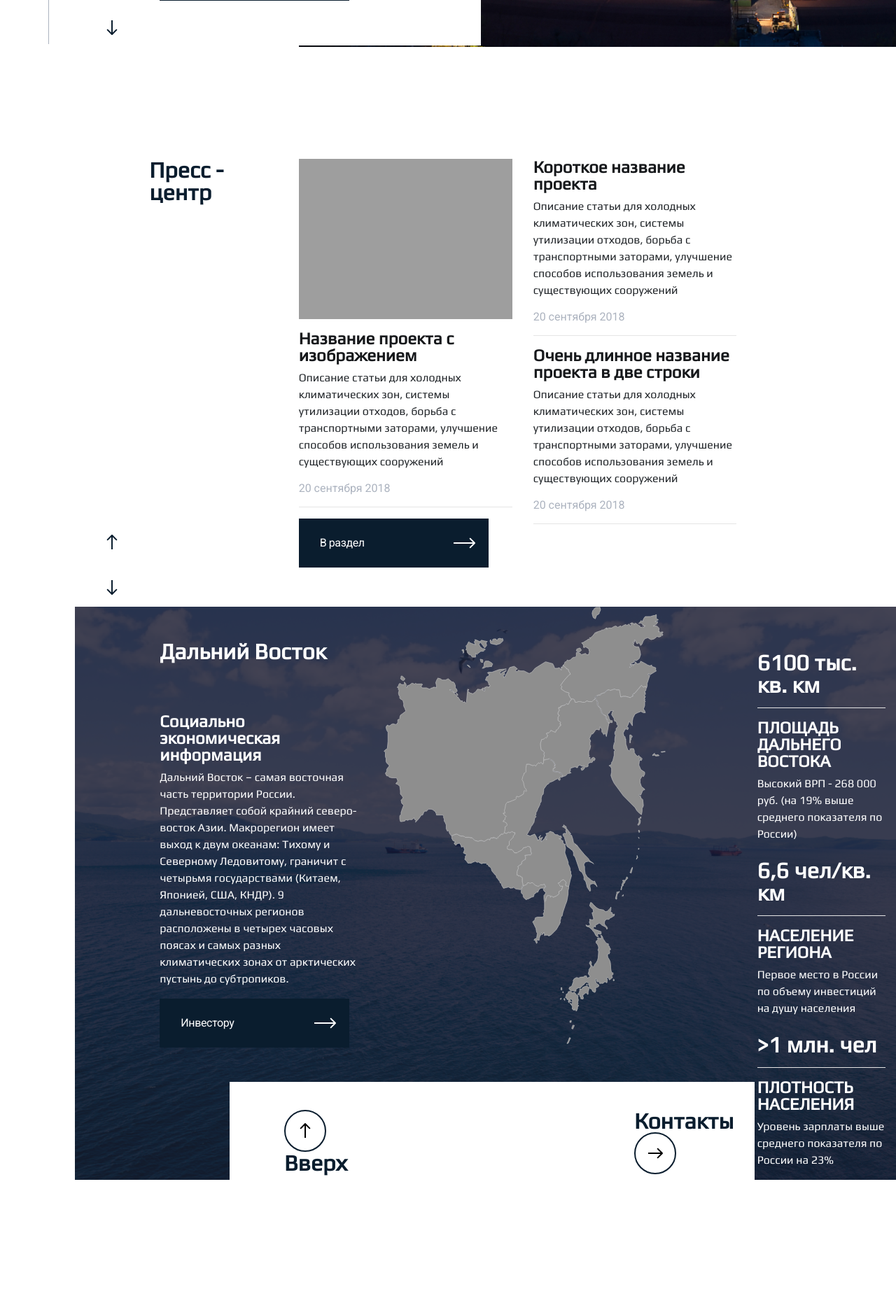
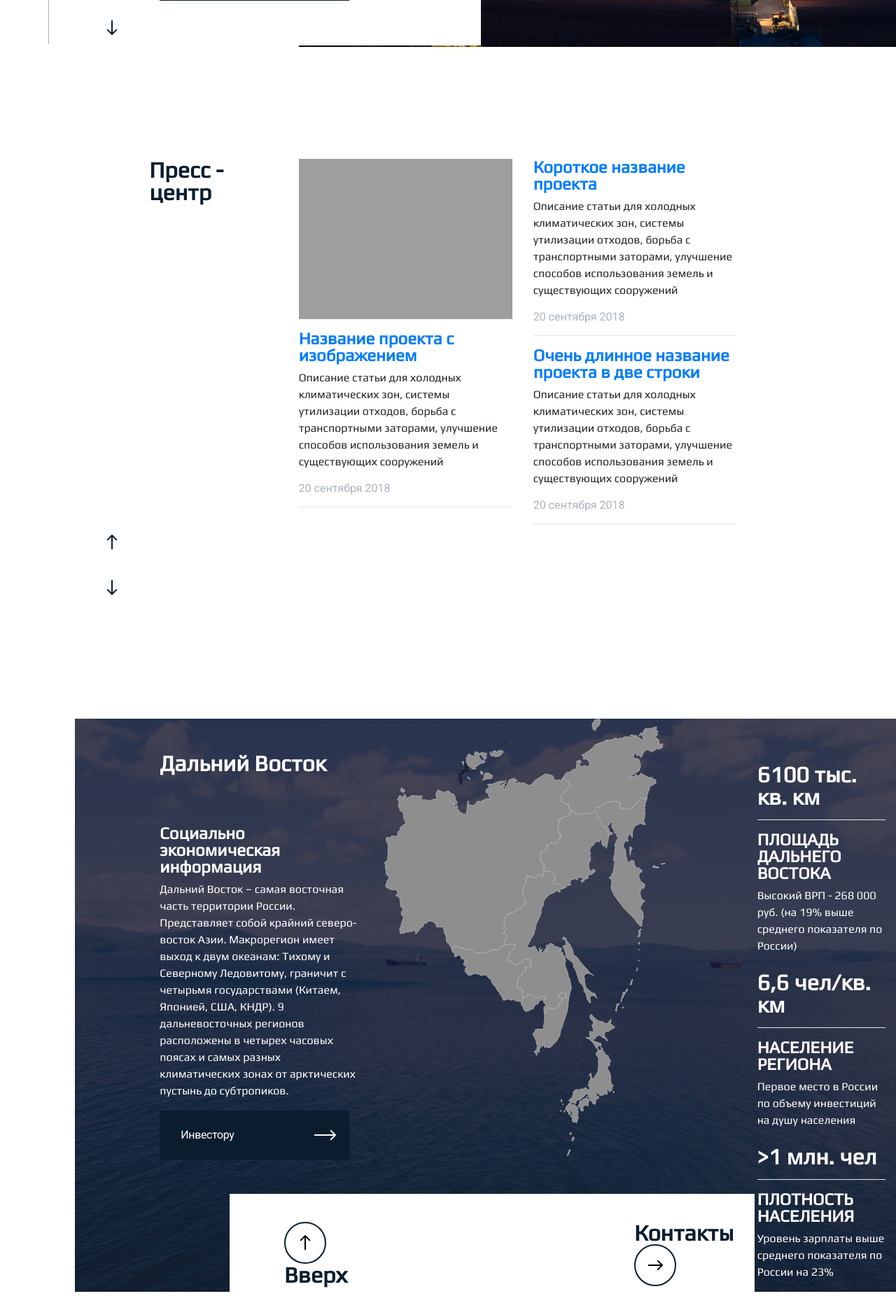
Before and after one commit to DEMENT0R/jppv-static, a PHP site: page /?date=00 in a window 1280 px wide. Shown: the part 737-2599 px from the top of the page at 70% size. Before the commit the page ends 2439 px from the top, so only its background shows below. Run offline with PHP 8.4, Linux system fonts and the light colour scheme; data that the repository does not hold is empty; some libraries are stand-ins or nearby versions; grey boxes are pictures that could not be loaded.

Commit message:
margins fix

```diff
--- a/partials/pages/main-page.php
+++ b/partials/pages/main-page.php
@@ -44,28 +44,32 @@
           <div class="col-12 col-md-3 pl-0">
             <div class="block-230"></div>
             <img src="https://api.fnkr.net/testimg/640x450/ACB3BF/FFF/?text=JPG" width="100%">
-            <h3 class="mt-3">Название проекта с изображением</h3>
+            <h3 class="mt-3"><a href="?date=00">Название проекта с изображением</a></h3>
+            <p>Описание статьи для холодных климатических зон, системы утилизации отходов, борьба с транспортными заторами, улучшение способов использования земель и существующих сооружений</p>
+            <p class="gray-text">20 сентября 2018</p>
+            <hr>
+            <div class="block-100"></div>
+          </div>
+          <div class="col-12 col-md-3">
+            <div class="block-230"></div>
+            <h3 class=""><a href="?date=01">Короткое название проекта</a></h3>
             <p>Описание статьи для холодных климатических зон, системы утилизации отходов, борьба с транспортными заторами, улучшение способов использования земель и существующих сооружений</p>
             <p class="gray-text">20 сентября 2018</p>
             <hr>
 
-            <a class="button-new" href="/press-centr">В раздел</a>
-          </div>
-          <div class="col-12 col-md-3">
-            <div class="block-230"></div>
-            <h3>Короткое название проекта</h3>
+            <h3><a href="?date=02">Очень длинное название проекта в две строки</a></h3>
             <p>Описание статьи для холодных климатических зон, системы утилизации отходов, борьба с транспортными заторами, улучшение способов использования земель и существующих сооружений</p>
             <p class="gray-text">20 сентября 2018</p>
             <hr>
+            <div class="block-100"></div>
+          </div>
 
-            <h3>Очень длинное название проекта в две строки</h3>
-            <p>Описание статьи для холодных климатических зон, системы утилизации отходов, борьба с транспортными заторами, улучшение способов использования земель и существующих сооружений</p>
-            <p class="gray-text">20 сентября 2018</p>
-            <hr>
-          </div>
+
       </div>
+
       <!-- LANDING BLOCK 3 -->
       <div id="land_3" class="landingItem bg_3">
+        <div class="block-230"></div>
     			<!-- <div class="decoy">Карта</div> -->
           <!-- <div class="block-230"></div> -->
           <div class=" d-none d-md-block" style="position: relative;">
--- a/partials/pages/press-centr/_list.php
+++ b/partials/pages/press-centr/_list.php
@@ -11,7 +11,7 @@
           </div>
           <div class="col-12 col-md-3">
             <div class="block-230"></div>
-            <h3 class="mt-4"><a href="?date=01">Короткое название проекта</a></h3>
+            <h3 class="mt-3"><a href="?date=01">Короткое название проекта</a></h3>
             <p>Описание статьи для холодных климатических зон, системы утилизации отходов, борьба с транспортными заторами, улучшение способов использования земель и существующих сооружений</p>
             <p class="gray-text">20 сентября 2018</p>
             <hr>
```
